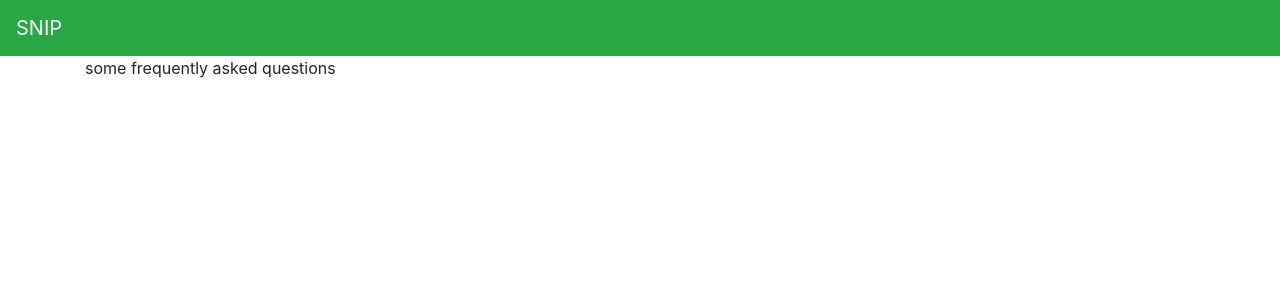
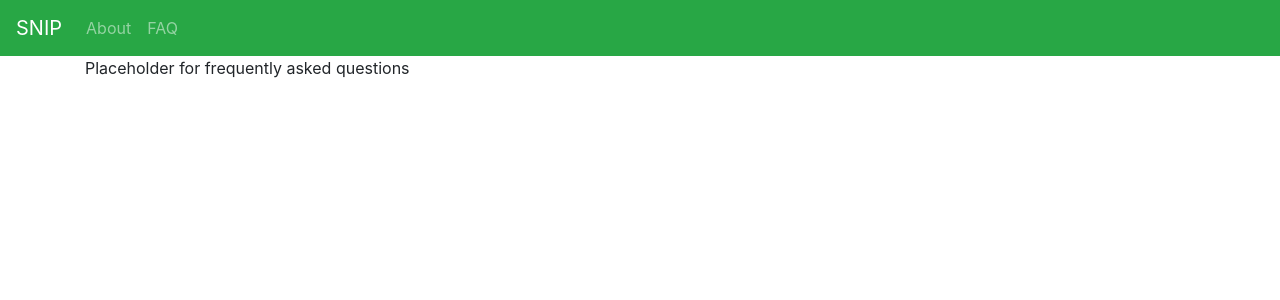
Before and after one commit to al-vincent/DesignThinkingToolset, a Django app: page /faq/ in a window 1280 px wide. Shown: the top 300 px of the page. Run offline with Django 3.2, Linux system fonts and the light colour scheme; some libraries are stand-ins or nearby versions.

Commit message:
Fixed bug where FAQ and About links gave a 500 error

```diff
--- a/PostItFinder/views.py
+++ b/PostItFinder/views.py
@@ -218,7 +218,8 @@ def index(request):
 def about(request):
     context = {
         "title": HTML["ABOUT"]["TITLE"],
-        "about_content": "some info about the app"
+        "navbar": HTML["BASE"]["NAVBAR"],
+        "about_content": "Placeholder for some info about the app"
         }
 
     return render(request, PATHS["ABOUT"], context=context)
@@ -226,7 +227,8 @@ def about(request):
 def faq(request):
     context = {
         "title": HTML["FAQ"]["TITLE"],
-        "faq_content": "some frequently asked questions"
+        "navbar": HTML["BASE"]["NAVBAR"],
+        "faq_content": "Placeholder for frequently asked questions"
         }
 
     return render(request, PATHS["FAQ"], context=context)
```
Also changed, not shown: templates/PostItFinder/index.html (+3 -7 lines).
